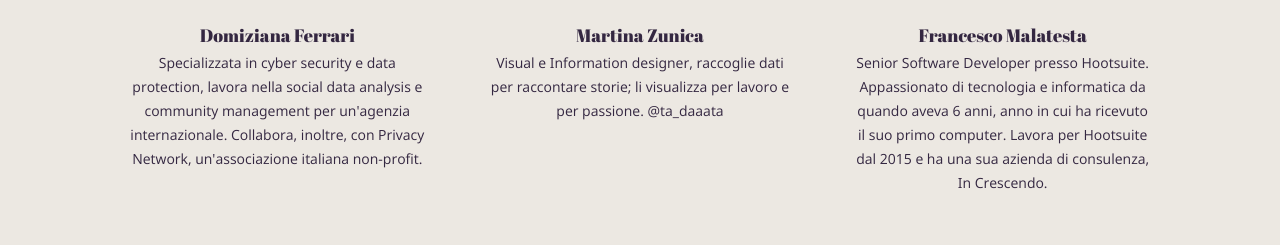
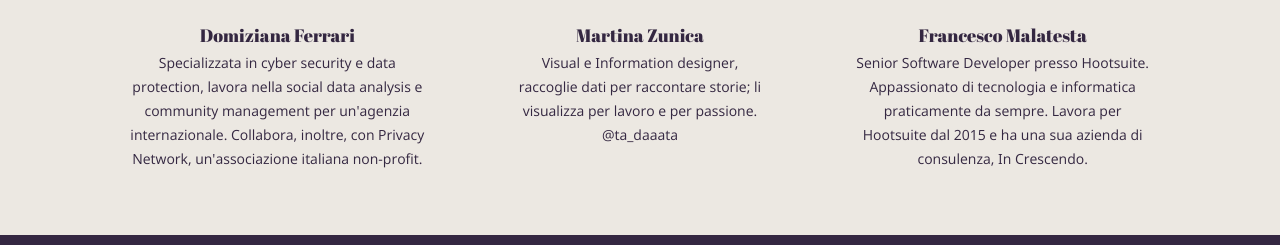
Before and after one commit to francescomalatesta/progetto-agata, a Next.js app: page / in a window 1280 px wide. Shown: the part 8021-8266 px from the top of the page. Built offline with nearby package versions, Linux system fonts and the light colour scheme.

Commit message:
Fix team

```diff
--- a/src/components/Team.jsx
+++ b/src/components/Team.jsx
@@ -32,7 +32,7 @@ export function Team() {
                         <div className="space-y-2">
                         <div className="space-y-1 text-lg font-medium leading-6">
                             <h3 className='font-display text-center'>Martina Zunica</h3>
-                            <p className='text-center text-sm'>Visual e Information designer, raccoglie dati per raccontare storie; li visualizza per lavoro e per passione. @ta_daaata</p>
+                            <p className='text-center text-sm m-6'>Visual e Information designer, raccoglie dati per raccontare storie; li visualizza per lavoro e per passione. @ta_daaata</p>
                         </div>
                         </div>
                     </div>
@@ -43,7 +43,7 @@ export function Team() {
                         <div className="space-y-2">
                         <div className="space-y-1 text-lg font-medium leading-6">
                             <h3 className='font-display text-center'>Francesco Malatesta</h3>
-                            <p className='text-center text-sm'>Senior Software Developer presso Hootsuite. Appassionato di tecnologia e informatica da quando aveva 6 anni, anno in cui ha ricevuto il suo primo computer. Lavora per Hootsuite dal 2015 e ha una sua azienda di consulenza, In Crescendo.</p>
+                            <p className='text-center text-sm'>Senior Software Developer presso Hootsuite. Appassionato di tecnologia e informatica praticamente da sempre. Lavora per Hootsuite dal 2015 e ha una sua azienda di consulenza, In Crescendo.</p>
                         </div>
                         </div>
                     </div>
```
